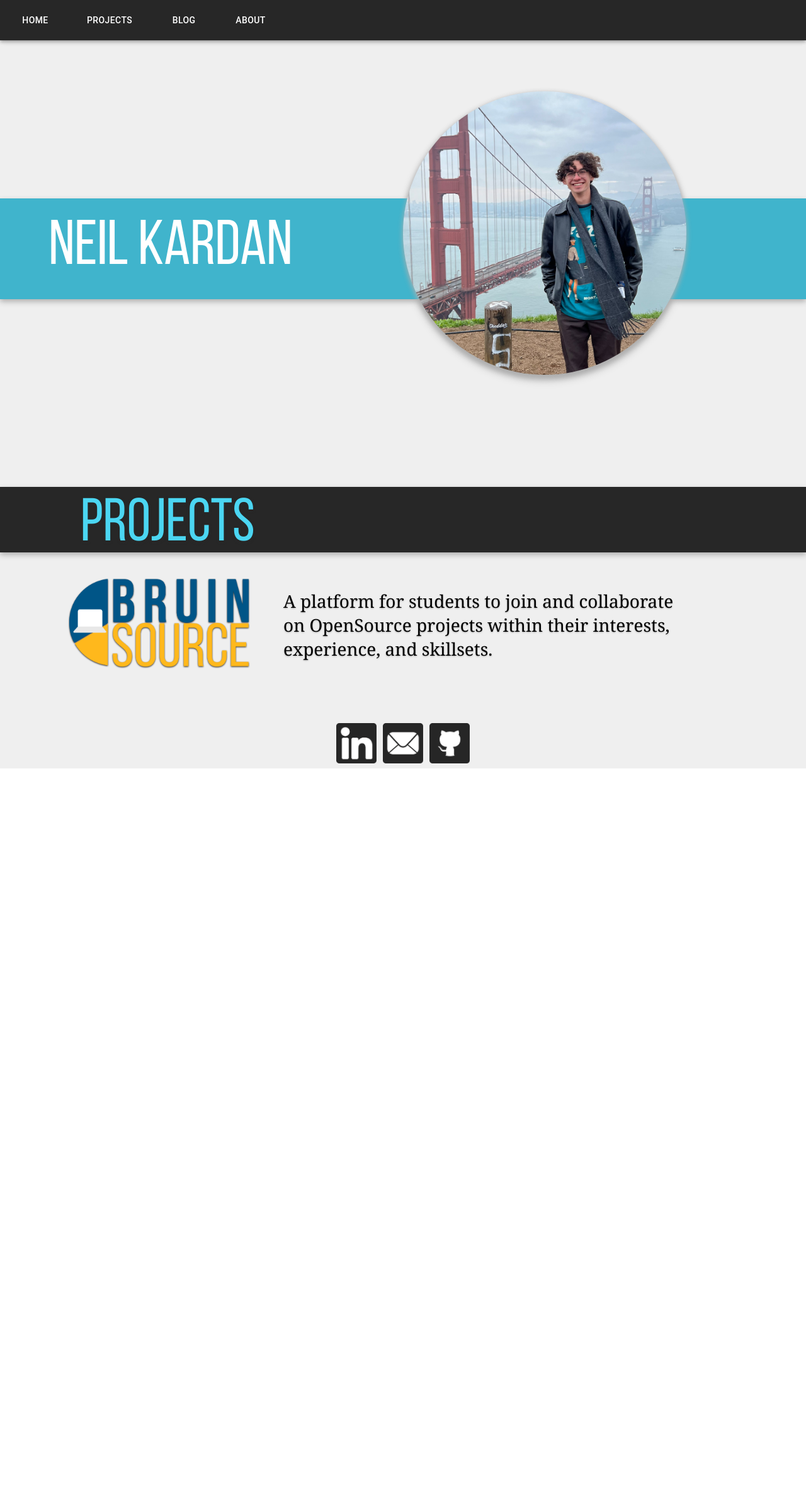
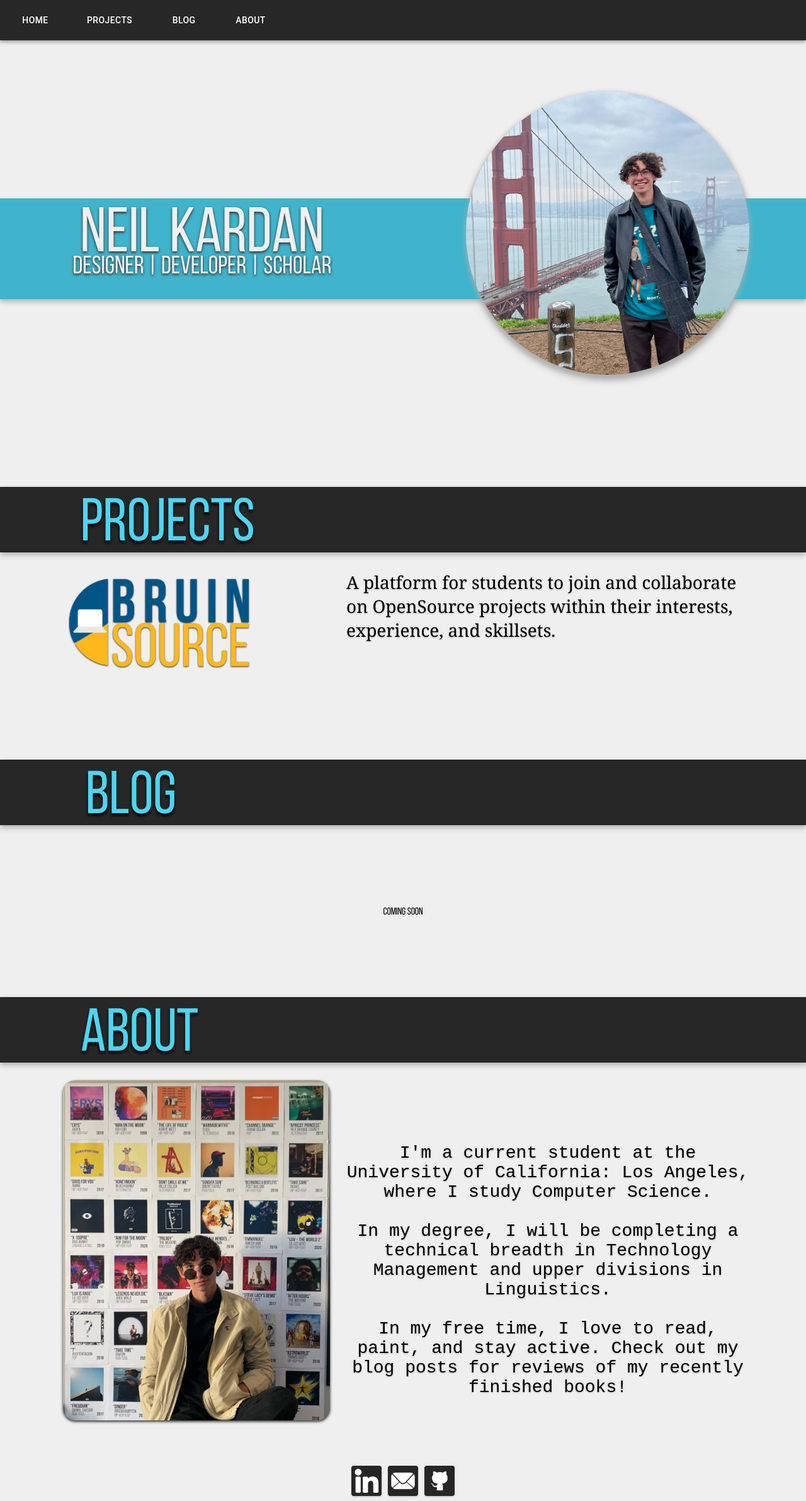
Before and after one commit to neilkrdn/neilkrd-web-2021, a React (Create React App) app: page / in a window 1280 px wide. Shown: the whole page at 63% size. Before the commit the page ends 1220 px from the top, so only its background shows below. Built offline with nearby package versions, Linux system fonts and the light colour scheme.

Commit message:
Added skeleton sections for Projects, Blog, and About. Added on hover enlargen, more shadows, fixed centering, etc.

```diff
--- a/src/App.css
+++ b/src/App.css
@@ -54,10 +54,20 @@
 {
   width: 40%;
   padding: 15px;
-  margin-left: 0px;
+  margin-top: -20px;
+  margin-left: 50px;
   font-size: 100px;
-  color: #FFFFFF;
+  color: #EFEFEF;
   position: absolute;
+  filter: drop-shadow(0px 2px 2px #272727)
+}
+.App .subtag
+{
+  width: 100%;
+  margin-top: -20px;
+  font-size: 40px;
+  color: #EFEFEF;
+  position: relative;
 }
 .App .coverImg
 {
@@ -65,6 +75,7 @@
   max-height: 450px;
   border-radius: 1000px;
   margin-top: -170px;
+  margin-left: 100px;
   position: absolute;
   filter: drop-shadow(0px 4px 4px #AFAFAF)
 }
@@ -83,7 +94,7 @@
   margin: 10%;
   font-size: 96px;
   color: #4BD6F2;
-  filter: drop-shadow(0px 2px 2px #272727)
+  filter: drop-shadow(0px 4px 2px #000000)
 }
 .App .projects
 {
@@ -99,6 +110,15 @@
   filter: drop-shadow(0px 1px 1px #272727);
 }
 
+.App .aboutMe
+{
+  max-width: 540px;
+  max-height: 540px;
+  border-radius: 20px;
+  margin-top: -100px;
+  filter: drop-shadow(0px 2px 2px #272727);
+}
+
 .column {
   float: left;
 }
@@ -112,9 +132,17 @@
   font-family: Georgia, 'Times New Roman', Times, serif;
   width: 50%;
   padding: 30px;
+  margin-top: -30px;
   font-size: 28px;
   text-align: left;
+  margin-left: 100px;
   filter: drop-shadow(0px 1px 1px #AFAFAF)
+}
+
+.App .aboutMeDescription
+{
+  text-align: center;
+  font-family:'Courier New', Courier, monospace
 }
 
 .row:after {
@@ -129,7 +157,29 @@
 }
 .App .footIcon
 {
-  max-width: 64px;
+  max-width: 48px;
   max-height: 64px;
   padding: 5px;
+  filter: drop-shadow(0px 1px 1px #AFAFAF)
 }
+
+img
+{
+  transition: transform .2s;
+}
+.App .footIcon:hover
+{
+  transform: scale(1.25);
+}
+.App .projectLogo:hover
+{
+  transform: scale(1.25);
+}
+.App .coverImg:hover
+{
+  transform: scale(1.25);
+}
+.App .aboutMe:hover
+{
+  transform: scale(1.10);
+}
--- a/src/App.js
+++ b/src/App.js
@@ -12,7 +12,11 @@ function App() {
          <div className="box">
            <div className="tagline">
             Neil Kardan
+            <div className="subtag">
+              Designer | Developer | Scholar
+            </div>
            </div>
+
            <img className="coverImg" src={require('./Assets/coverImg.jpg')} alt="picture of neil"/>
          </div>
        </div>
@@ -24,7 +28,9 @@ function App() {
         <div className="projects">
           <div className="row">
               <div className="column left">
+                <a href="https://github.com/neilkrdn/BruinSource">
                   <img className="projectLogo" src={require('./Assets/ProjectIcons/bruinsource_logo.png')} alt="bruinsource logo"/>
+                </a>
               </div>
               <div className="column right">
                   A platform for students to join and collaborate on OpenSource projects within their interests,
@@ -32,7 +38,31 @@ function App() {
               </div>
           </div>
         </div>
-
+        <div className="box2">
+          <div className="headcard">
+            Blog
+          </div>
+        </div>
+        <p> Coming soon </p>
+        <div className="box2">
+          <div className="headcard">
+            About
+          </div>
+        </div>
+        <div className="row">
+          <div className="column left">
+            <img className="aboutMe" src={require('./Assets/aboutme.JPG')} alt="picture of neil"/>
+          </div>
+          <div className="column right">
+            <div className="aboutMeDescription">
+              I'm a current student at the University of California: Los Angeles, where I study Computer Science.
+              <br></br><br></br>
+              In my degree, I will be completing a technical breadth in Technology Management and upper divisions in Linguistics.
+              <br></br><br></br>
+              In my free time, I love to read, paint, and stay active. Check out my blog posts for reviews of my recently finished books!
+            </div>
+          </div>
+        </div>
 
         <footer className="footy">
           <a href="https://www.linkedin.com/in/neilkardan">
```
Also changed, not shown: src/Assets/aboutme.JPG (added).
